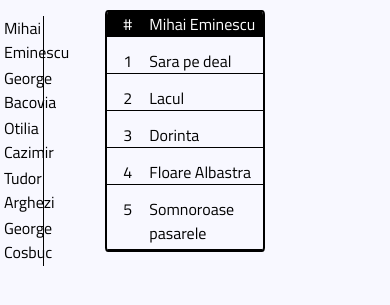
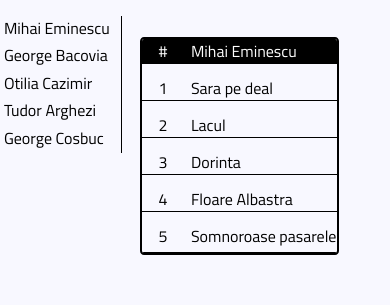
Before and after one commit to cotaoctavian/PoTr, a PHP site: page /poems.html in a window 390 px wide. Shown: the part 82-387 px from the top of the page. Run offline with PHP 8.4, Linux system fonts and the light colour scheme.

Commit message:
Update style.css

```diff
--- a/style.css
+++ b/style.css
@@ -762,3 +762,135 @@ body {
         width:100%;
     }
 }
+@media screen and (max-width: 1366px){
+    input.button-reset-pass{
+        margin-left:25%;
+    }
+    input.button-sign-in{
+        margin-left:33%;
+    }
+
+   a:nth-child(7), a:nth-child(9) {
+        padding-left:30%;
+    }
+    input.button-sign-up{
+        margin-left:33%;
+    }
+}
+
+@media screen and (max-width: 1085px) {
+    input.button-reset-pass{
+        margin-left:20%;
+    }
+}
+
+@media screen and (max-width: 1000px){
+    div.table-summary{
+        width:13%;
+    }
+    div.table-poems{
+        margin-top:7%;
+    }
+     input.button-sign-up{
+        margin-left:30%;
+    }
+     input.button-sign-in{
+        margin-left:30%;
+    }
+
+    a:nth-child(7), a:nth-child(9) {
+        padding-left:23%;
+    }
+    input.button-reset-pass{
+        margin-left:23%;
+    }
+
+    div.table{
+        width: 30%;
+    }
+}
+@media screen and (max-width: 812px){
+    div.table-summary{
+        width:16%;
+    }
+    div.table-active-users, div.table-most-comment{
+        width:57%;
+    }
+    input.button-reset-pass{
+        margin-left:18%;
+    }
+}
+
+@media screen and (max-width: 742px){
+    input.button-reset-pass{
+        margin-left:14%;
+    }
+}
+
+@media screen and (max-width: 650px){
+    div.table-summary{
+        width:20%;
+    }
+    div.table-poems{
+        width:50%;
+    }
+
+    div.table-active-users, div.table-most-comment{
+        width:70%;
+        margin-left:15%;
+    }
+    h2, h3 {
+     padding-left:0%;
+    }
+
+    div.table{
+        width: 40%;
+    }
+
+      input.button-reset-pass{
+        margin-left:20%;
+    }
+}
+
+@media screen and (max-width: 526px){
+    div.table-summary{
+        width:25%;
+    }
+
+     div.table-poems{
+        margin-left:5%;
+        margin-top:9%;
+    }
+     div.table-active-users, div.table-most-comment{
+        width:90%;
+        margin-left:5%;
+    }
+
+    div.table{
+        width: 50%;
+    }
+}
+
+@media screen and (max-width: 455px){
+    input.button-reset-pass{
+        margin-left:15%;
+    }
+}
+
+@media screen and (max-width: 426px){
+     div.table-summary{
+        width:30%;
+    }
+     div.table-poems{
+        margin-left:9%;
+        margin-top:11%;
+    }
+     div.table-active-users, div.table-most-comment{
+        width:95%;
+        margin-left:2%;
+    }
+
+     div.table{
+        width: 65%;
+    }
+}
```
